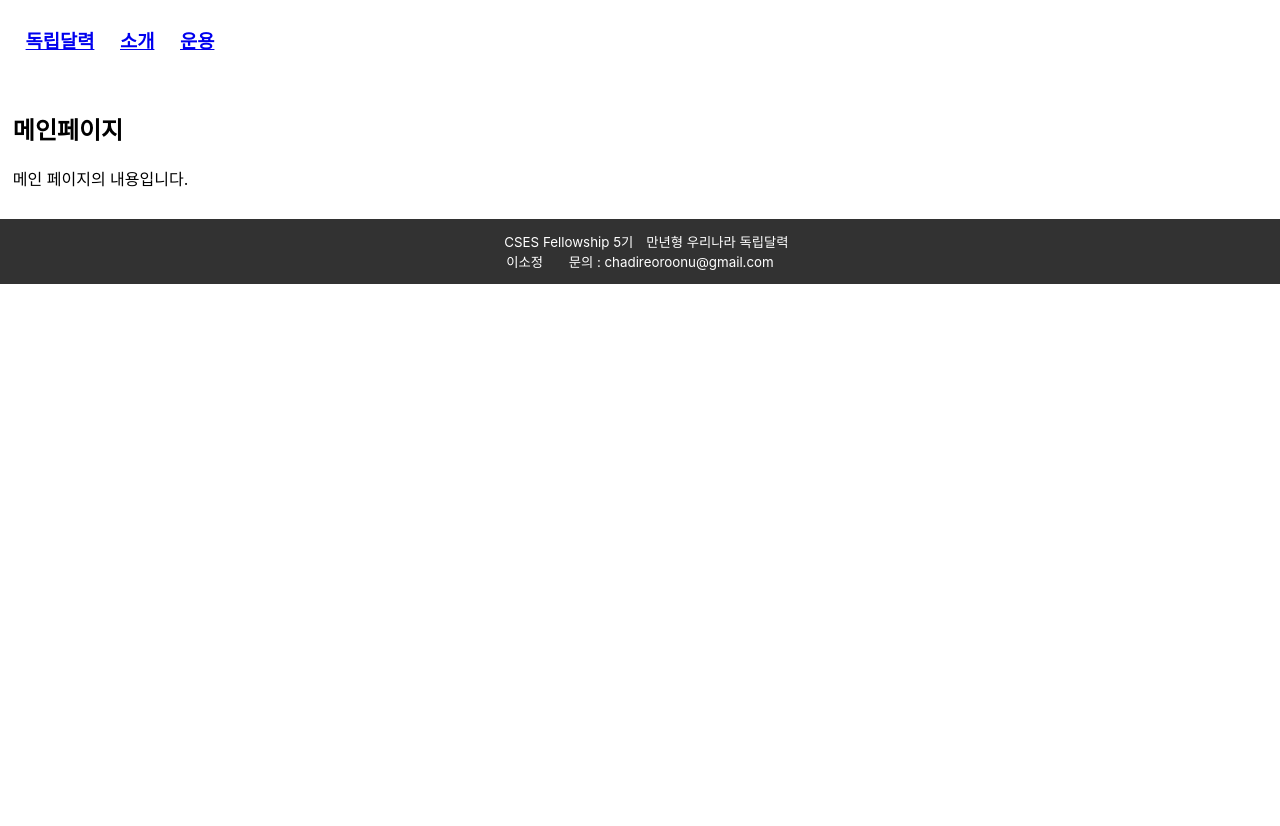
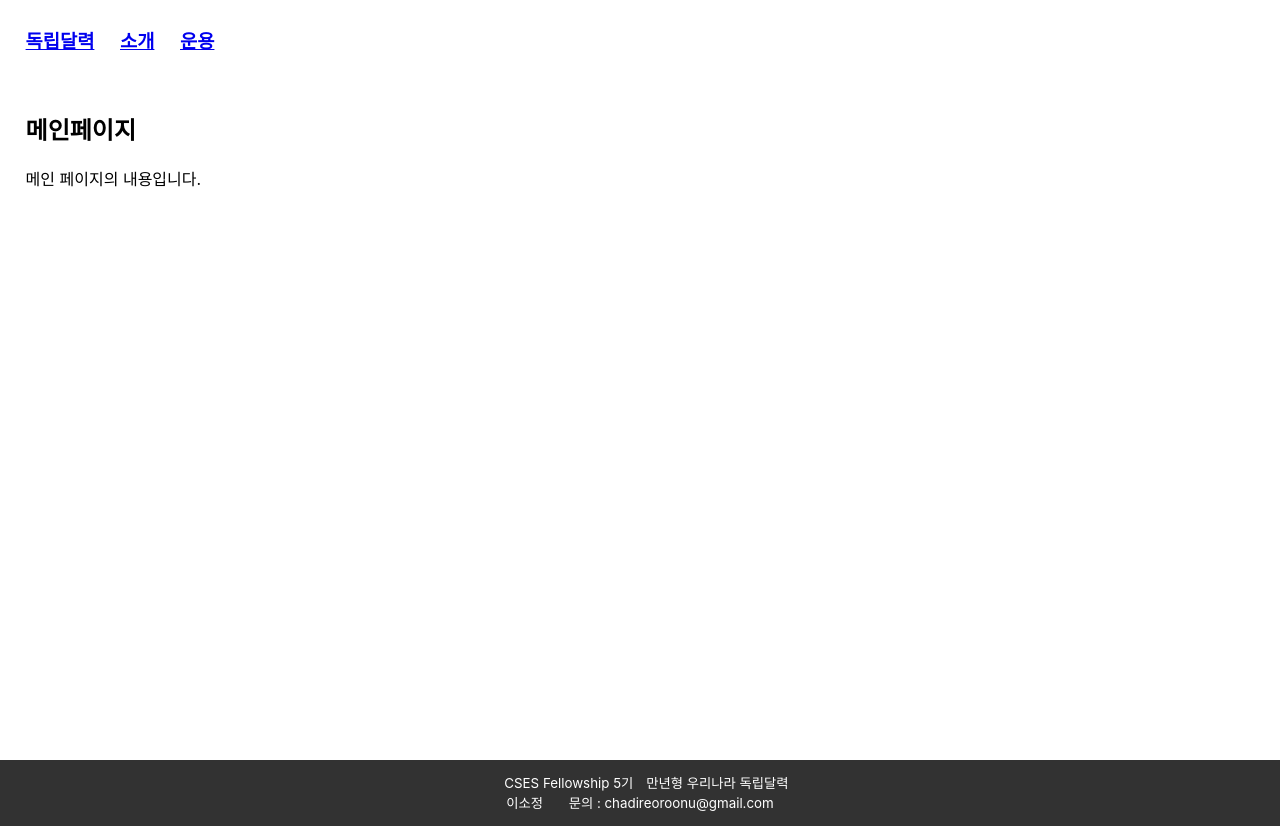
Before and after one commit to chadireoroonu/Independence, a React (Create React App) app in the folder calendar/: page / in a window 1280 px wide. Shown: the top 826 px of the page. Before the commit the page ends 800 px from the top, so only its background shows below. Built offline with nearby package versions, Linux system fonts and the light colour scheme.

Commit message:
💄 Design: Main page css

```diff
--- /dev/null
+++ b/calendar/src/pages/Main.css
@@ -0,0 +1,5 @@
+#main {
+  width: 98%;
+  min-height: 82vh;
+  margin: 0 1%;
+}
--- a/calendar/src/pages/Main.js
+++ b/calendar/src/pages/Main.js
@@ -1,8 +1,9 @@
 import React from 'react';
+import './Main.css'
 
 function Main() {
   return (
-    <div>
+    <div id='main'>
     	<h2>메인페이지</h2>
 			<p>메인 페이지의 내용입니다.</p>
     </div>
```
